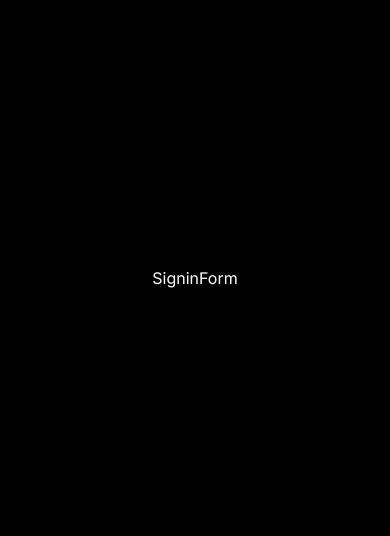
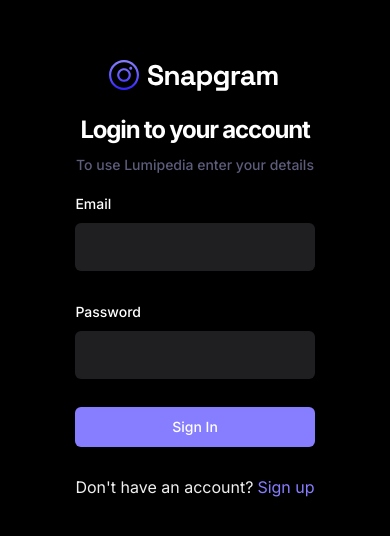
Before and after one commit to luminal0/lumipedia, a React (Vite) app: page /sign-in in a window 390 px wide. Shown: the part 144-680 px from the top of the page. Built offline with nearby package versions, Linux system fonts and the light colour scheme; no server answers.

Commit message:
sign in form added

```diff
--- a/src/_auth/forms/SigninForm.tsx
+++ b/src/_auth/forms/SigninForm.tsx
@@ -1,9 +1,135 @@
-import React from 'react'
+"use client";
+import * as z from "zod";
+import { zodResolver } from "@hookform/resolvers/zod";
+import { useForm } from "react-hook-form";
+import { Button } from "@/components/ui/button";
+import { useToast } from "@/components/ui/use-toast";
+import {
+  Form,
+  FormControl,
+  FormDescription,
+  FormField,
+  FormItem,
+  FormLabel,
+  FormMessage,
+} from "@/components/ui/form";
+import { Input } from "@/components/ui/input";
+import { signInValidation } from "@/lib/validation";
+import Loader from "@/components/ui/shared/loader";
+import { Link, useNavigate } from "react-router-dom";
+import {
+  useSignInAccount,
+} from "@/lib/react-query/queriesAndMutation";
+import { useUserContext } from "@/context/AuthContext";
 
 const SigninForm = () => {
+  const { toast } = useToast();
+  const { checkAuthUser, isPending: isUserLoading } = useUserContext();
+  const navigate = useNavigate;
+  const { mutateAsync: signInAccount } =
+    useSignInAccount();
+
+  // 1. Define your form.
+
+  const form = useForm<z.infer<typeof signInValidation>>({
+    resolver: zodResolver(signInValidation),
+    defaultValues: {
+      email: "",
+      password: "",
+    },
+  });
+
+  // 2. Define a submit handler.
+  async function onSubmit(values: z.infer<typeof signInValidation>) {
+
+    const session = await signInAccount({
+      email: values.email,
+      password: values.password,
+    });
+
+    if (!session) {
+      return toast({ title: "Sign in failed. Please try again." });
+    }
+
+    const isLoggedIn = await checkAuthUser();
+
+
+    if (isLoggedIn) {
+      form.reset();
+
+
+      navigate("/");
+    } else {
+      return toast({ title: "Sign In failed please try again." });
+    }
+  }
+
   return (
-    <div>SigninForm</div>
-  )
-}
+    <Form {...form}>
+      <div className="sm:w-420 flex-center flex-col">
+        <img src="/assets/images/logo.svg" />
+        <h2 className="h3-bold md:h2-bold pt-5 sm:pt-12">
+          Login to your account
+        </h2>
+        <p className="text-light-4 small-medium md:base-regular mt-2">
+          To use Lumipedia enter your details
+        </p>
 
-export default SigninForm
+        <form
+          onSubmit={form.handleSubmit(onSubmit)}
+          className="flex flex-col gap-5 w-full mt-4"
+        >
+
+          <FormField
+            control={form.control}
+            name="email"
+            render={({ field }) => (
+              <FormItem>
+                <FormLabel>Email</FormLabel>
+                <FormControl>
+                  <Input type="email" className="shad-input" {...field} />
+                </FormControl>
+                <FormDescription></FormDescription>
+                <FormMessage className="text-red" />
+              </FormItem>
+            )}
+          />
+          <FormField
+            control={form.control}
+            name="password"
+            render={({ field }) => (
+              <FormItem>
+                <FormLabel>Password</FormLabel>
+                <FormControl>
+                  <Input type="password" className="shad-input" {...field} />
+                </FormControl>
+                <FormDescription></FormDescription>
+                <FormMessage className="text-red" />
+              </FormItem>
+            )}
+          />
+          <Button type="submit" className="shad-button_primary">
+            {isUserLoading ? (
+              <div className="flex-center gap-2">
+                <Loader /> Loading...
+              </div>
+            ) : (
+              "Sign In"
+            )}
+          </Button>
+          <p className="text-small-regular text-light-2 text-center mt-2">
+              Don't have an account?
+            <Link
+              to="/sign-up"
+              className="text-primary-500 text-small-semibold ml-1"
+            >
+              Sign up
+            </Link>
+          </p>
+        </form>
+      </div>
+    </Form>
+  );
+};
+
+export default SigninForm;
--- a/src/_auth/forms/SignupForm.tsx
+++ b/src/_auth/forms/SignupForm.tsx
@@ -16,7 +16,7 @@
 import { Input } from "@/components/ui/input";
 import { signUpValidation } from "@/lib/validation";
 import Loader from "@/components/ui/shared/loader";
-import { Link, useNavigate, useNavigation } from "react-router-dom";
+import { Link, useNavigate } from "react-router-dom";
 import {
   useCreateUserAccount,
   useSignInAccount,
@@ -67,7 +67,7 @@
     if (isLoggedIn) {
       form.reset();
 
-      navigate("/")
+      navigate("/sign-in");
     } else {
       return toast({ title: "Sign Up failed please try again." });
     }
--- a/src/context/AuthContext.tsx
+++ b/src/context/AuthContext.tsx
@@ -57,9 +57,9 @@
   };
 
   useEffect(() => {
-    // localStorage.getItem('cookie Fallback') === null
     if(
-        localStorage.getItem('cookieFallback') === '[]'
+      localStorage.getItem('cookieFallback') === '[]' ||
+      localStorage.getItem('cookieFallback') === null
     ) navigate('/sign-in')
 
     checkAuthUser();
--- a/src/lib/appwrite/api.ts
+++ b/src/lib/appwrite/api.ts
@@ -60,7 +60,6 @@
   }
 }
 
-
 export async function getCurrentUser() {
   try {
     const currentAccount = await account.get();
@@ -69,7 +68,8 @@
 
     const currentUser = await databases.listDocuments(
       appwriteConfig.databaseId,
-      appwriteConfig.userCollectionId[
+      appwriteConfig.userCollectionId,
+      [
         Query.equal("accountId", currentAccount.$id)
       ]
     );
--- a/src/lib/appwrite/config.ts
+++ b/src/lib/appwrite/config.ts
@@ -1,19 +1,19 @@
-import { Client, Account, Databases, Storage, Avatars} from 'appwrite'
+import { Client, Account, Databases, Storage, Avatars } from "appwrite";
 
 export const appwriteConfig = {
-    url : import.meta.env.VITE_APPWRITE_URL,
-    projectId : import.meta.env.VITE_APPWRITE_PROJECT_ID,
-    databaseId : import.meta.env.VITE_APPWRITE_DATABASE_ID,
-    storageId : import.meta.env.VITE_APPWRITE_STORAGE_ID,
-    userCollectionId : import.meta.env.VITE_APPWRITE_USER_COLLECTION_ID,
-    postCollectionId : import.meta.env.VITE_APPWRITE_POST_COLLECTION_ID,
-    saveCollectionId : import.meta.env.VITE_APPWRITE_SAVES_COLLECTION_ID,
-}
+  url: import.meta.env.VITE_APPWRITE_URL,
+  projectId: import.meta.env.VITE_APPWRITE_PROJECT_ID,
+  databaseId: import.meta.env.VITE_APPWRITE_DATABASE_ID,
+  storageId: import.meta.env.VITE_APPWRITE_STORAGE_ID,
+  userCollectionId: import.meta.env.VITE_APPWRITE_USER_COLLECTION_ID,
+  postCollectionId: import.meta.env.VITE_APPWRITE_POST_COLLECTION_ID,
+  savesCollectionId: import.meta.env.VITE_APPWRITE_SAVES_COLLECTION_ID,
+};
 
 export const client = new Client();
 
+client.setEndpoint(appwriteConfig.url);
 client.setProject(appwriteConfig.projectId);
-client.setEndpoint(appwriteConfig.url)
 
 export const account = new Account(client);
 export const databases = new Databases(client);
--- a/src/lib/validation/index.ts
+++ b/src/lib/validation/index.ts
@@ -6,3 +6,8 @@
     email: z.string().email(),
     password: z.string().min(6, {message: 'Password must be at least 6 characters long'}),
   });
+
+  export const signInValidation = z.object({
+    email: z.string().email(),
+    password: z.string().min(6, {message: 'Password must be at least 6 characters long'}),
+  });
```
Also changed, not shown: 1 other file (tests, documents, lock files or other folders).
